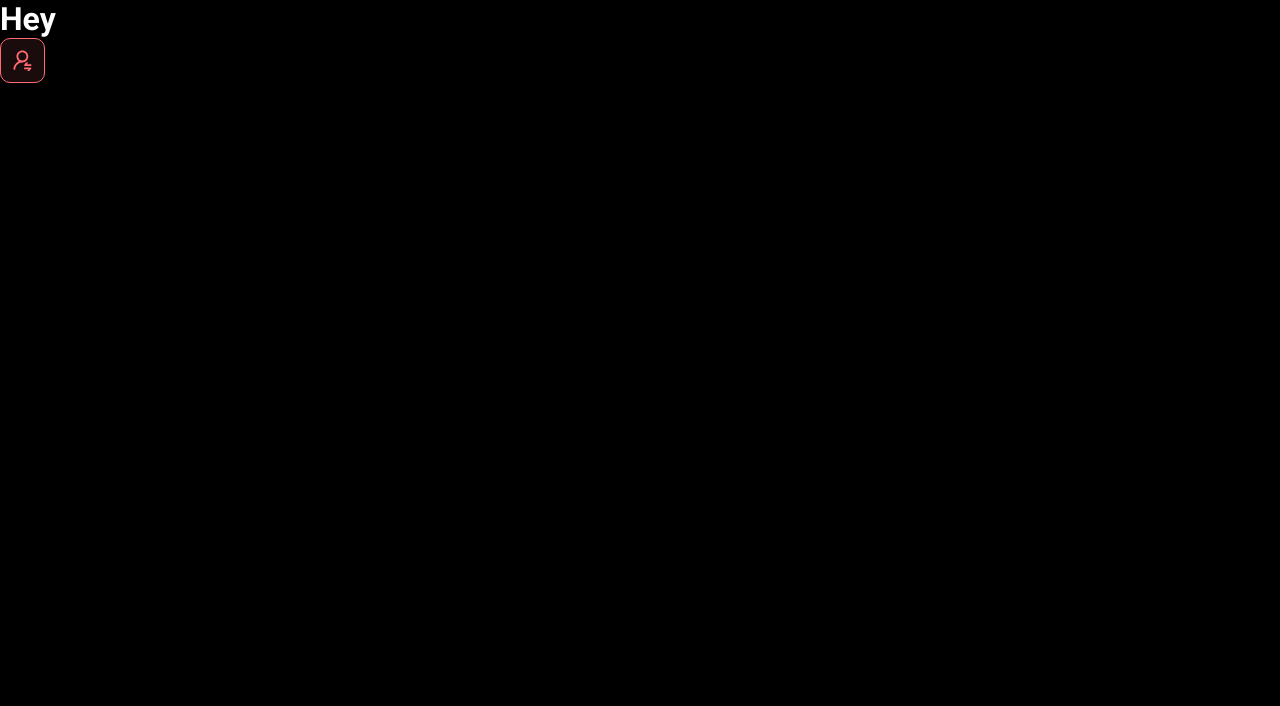
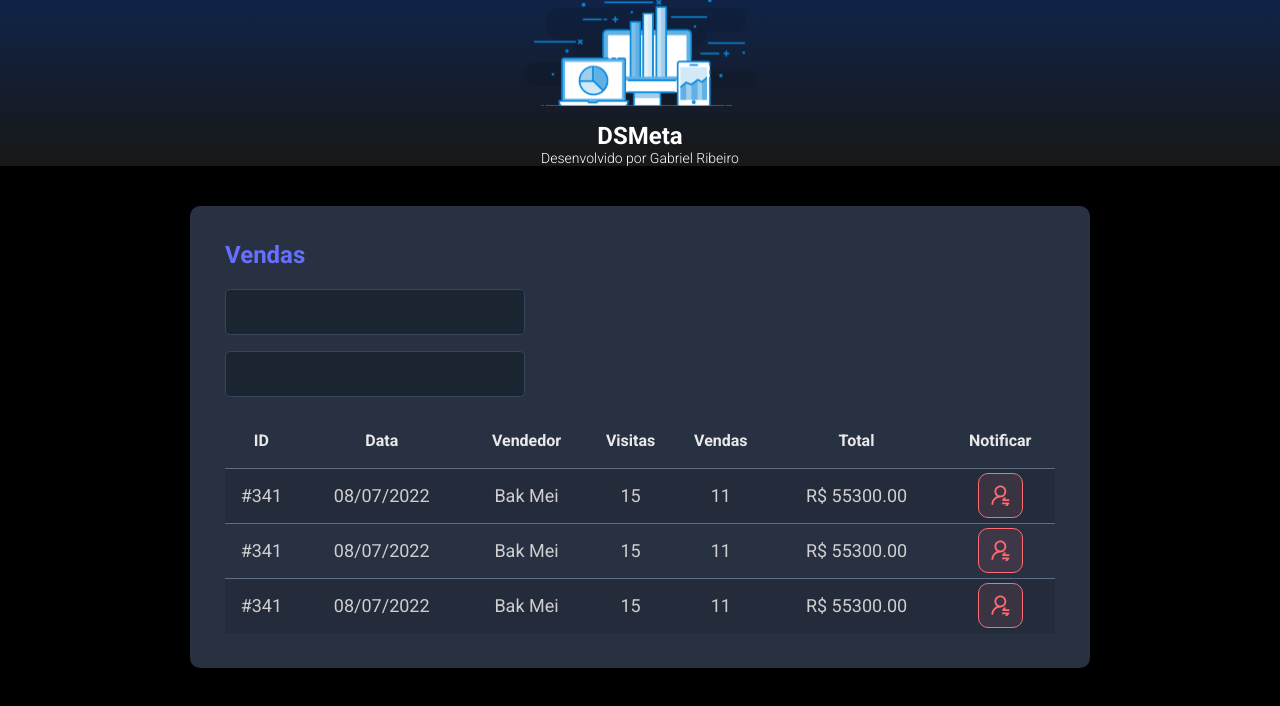
Before and after one commit to Gahbr/dsmeta, a React (Vite) app in the folder frontend/: page / in a window 1280 px wide. Shown: the top 706 px of the page. Built offline with nearby package versions, Linux system fonts and the light colour scheme.

Commit message:
other components

```diff
--- a/frontend/src/App.tsx
+++ b/frontend/src/App.tsx
@@ -1,13 +1,19 @@
 import NotificationButton from "./components/NotificationButton";
-
+import Header from './components/Header'
+import SalesCard from "./components/SalesCard";
 
 function App() {
 
-
   return (
    <>
-    <h1>Hey</h1>
-    <NotificationButton/>
+   <Header/>
+    <main>
+      <section id="sales">
+        <div className="dsmeta-container">
+          <SalesCard/>
+        </div>
+      </section>
+    </main>
    </>
   )
 }
--- /dev/null
+++ b/frontend/src/components/Header/index.tsx
@@ -0,0 +1,20 @@
+import './styles.css'
+import logo from '../../assets/img/logo.svg'
+
+function Header() {
+    return (
+     <>
+      <header>
+        <div className="dsmeta-logo-container">
+            <img src= {logo} alt="Logo" />
+            <h1>DSMeta</h1>
+            <p>Desenvolvido por
+                <a href="https://github.com/Gahbr"> Gabriel Ribeiro</a>
+            </p>
+        </div>
+      </header>
+     </>
+    )
+  }
+
+  export default Header;
--- /dev/null
+++ b/frontend/src/components/Header/styles.css
@@ -0,0 +1,28 @@
+
+header{
+    background: linear-gradient(180deg, #102347 0%, #181818 100%);
+    height: 100%;
+    display: flex;
+    align-items: center;
+    justify-content: center;
+}
+
+.dsmeta-logo-container{
+    display: flex;
+    flex-direction: column;
+    align-items: center;
+}
+
+.dsmeta-logo-container img{
+    width: 235px;
+}
+
+.dsmeta-logo-container h1{
+    margin-top: 15px;
+    font-size: 24px;
+}
+
+.dsmeta-logo-container p{
+    font-size: 14px;
+    font-weight: 300;
+}
--- /dev/null
+++ b/frontend/src/components/SalesCard/index.tsx
@@ -0,0 +1,81 @@
+import NotificationButton from '../NotificationButton'
+import './styles.css'
+
+function SalesCard(){
+    return (
+        <>
+         <div className="dsmeta-card">
+            <h2 className="dsmeta-sales-title">Vendas</h2>
+            <div>
+              <div className="dsmeta-form-control-container">
+                <input className="dsmeta-form-control" type="text"/>
+              </div>
+              <div className="dsmeta-form-control-container">
+                <input className="dsmeta-form-control" type="text"/>
+              </div>
+            </div>
+
+            <div>
+              <table className="dsmeta-sales-table">
+                <thead>
+                  <tr>
+                    <th className="show992">ID</th>
+                    <th className="show576">Data</th>
+                    <th>Vendedor</th>
+                    <th className="show992">Visitas</th>
+                    <th className="show992">Vendas</th>
+                    <th>Total</th>
+                    <th>Notificar</th>
+                  </tr>
+                </thead>
+                <tbody>
+                  <tr>
+                    <td className="show992">#341</td>
+                    <td className="show576">08/07/2022</td>
+                    <td>Bak Mei</td>
+                    <td className="show992">15</td>
+                    <td className="show992">11</td>
+                    <td>R$ 55300.00</td>
+                    <td>
+                      <div className="dsmeta-red-btn-container">
+                        <NotificationButton/>
+                      </div>
+                    </td>
+                  </tr>
+                  <tr>
+                    <td className="show992">#341</td>
+                    <td className="show576">08/07/2022</td>
+                    <td>Bak Mei</td>
+                    <td className="show992">15</td>
+                    <td className="show992">11</td>
+                    <td>R$ 55300.00</td>
+                    <td>
+                      <div className="dsmeta-red-btn-container">
+                      <NotificationButton/>
+                      </div>
+                    </td>
+                  </tr>
+                  <tr>
+                    <td className="show992">#341</td>
+                    <td className="show576">08/07/2022</td>
+                    <td>Bak Mei</td>
+                    <td className="show992">15</td>
+                    <td className="show992">11</td>
+                    <td>R$ 55300.00</td>
+                    <td>
+                      <div className="dsmeta-red-btn-container">
+                      <NotificationButton/>
+                      </div>
+                    </td>
+                  </tr>
+                </tbody>
+
+              </table>
+            </div>
+
+          </div>
+        </>
+    )
+}
+
+export default SalesCard
--- /dev/null
+++ b/frontend/src/components/SalesCard/styles.css
@@ -0,0 +1,98 @@
+
+.dsmeta-card {
+    background-color: #283142;
+    border-radius: 10px;
+    padding: 30px 10px;
+  }
+
+  .dsmeta-sales-title {
+    color: #676fff;
+    font-size: 24px;
+    margin-bottom: 20px;
+  }
+
+  .dsmeta-form-control-container {
+    margin-bottom: 16px;
+    max-width: 300px;
+  }
+
+  .dsmeta-form-control {
+    width: 100%;
+    height: 46px;
+    background-color: #1b2531;
+    border: 1px solid #384459;
+    border-radius: 5px;
+    color: #9aaabe;
+    padding: 0 20px;
+    font-size: 18px;
+  }
+
+  .dsmeta-sales-table {
+    width: 100%;
+    border-spacing: 0;
+    border-collapse: collapse;
+  }
+
+  .dsmeta-sales-table thead {
+    height: 55px;
+    font-size: 16px;
+    color: #e9e9e9;
+    font-weight: 700;
+  }
+
+  .dsmeta-sales-table tbody {
+    font-size: 14px;
+    font-weight: 400;
+    color: #cfcfcf;
+    text-align: center;
+  }
+
+  .dsmeta-sales-table tbody tr {
+    height: 74px;
+    border-top: 1px solid #5f6e82;
+  }
+
+  .dsmeta-sales-table tbody tr:hover > td {
+    background-color: #384459;
+  }
+
+  .dsmeta-sales-table tbody tr:nth-child(odd) {
+    background-color: #242c3b;
+  }
+
+  .dsmeta-red-btn-container {
+      display: flex;
+      justify-content: center;
+  }
+
+  .show576 {
+      display: none;
+  }
+
+  .show992 {
+      display: none;
+  }
+
+  @media (min-width: 576px) {
+      .show576 {
+          display: table-cell;
+      }
+
+      .dsmeta-card {
+          padding: 35px;
+      }
+
+      .dsmeta-sales-table tbody tr {
+          height: 55px;
+      }
+
+      .dsmeta-sales-table tbody {
+          font-size: 18px;
+      }
+  }
+
+  @media (min-width: 992px) {
+      .show992 {
+          display: table-cell;
+      }
+  }
--- a/frontend/src/index.css
+++ b/frontend/src/index.css
@@ -20,3 +20,13 @@ a:visited {
   color: unset;
   text-decoration: none;
 }
+
+.dsmeta-container {
+  width: 100%;
+  max-width: 900px;
+  margin: 0 auto;
+}
+
+#sales{
+  padding: 40px 10px;
+}
```
Also changed, not shown: frontend/src/assets/img/logo.svg (added).
